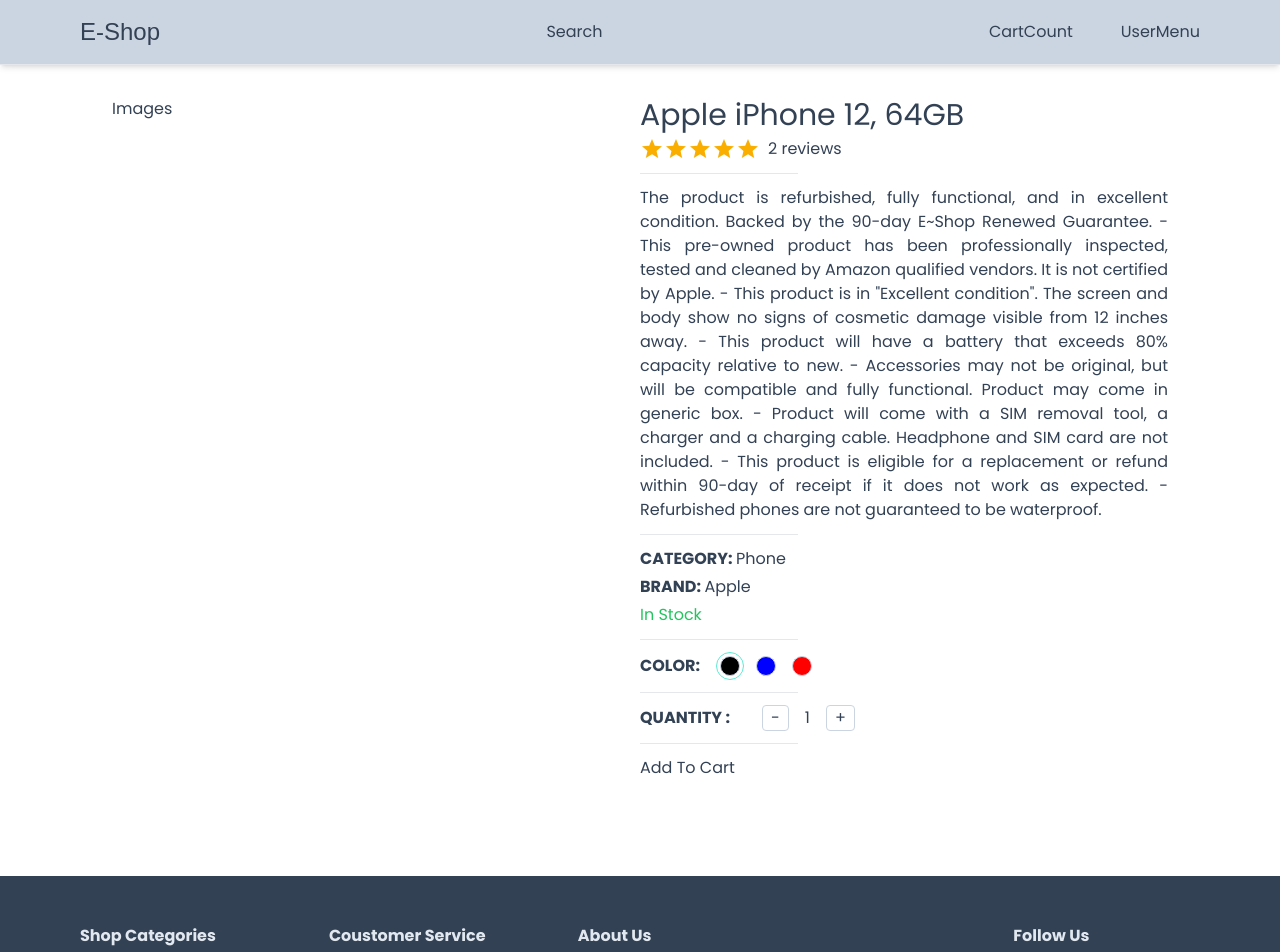
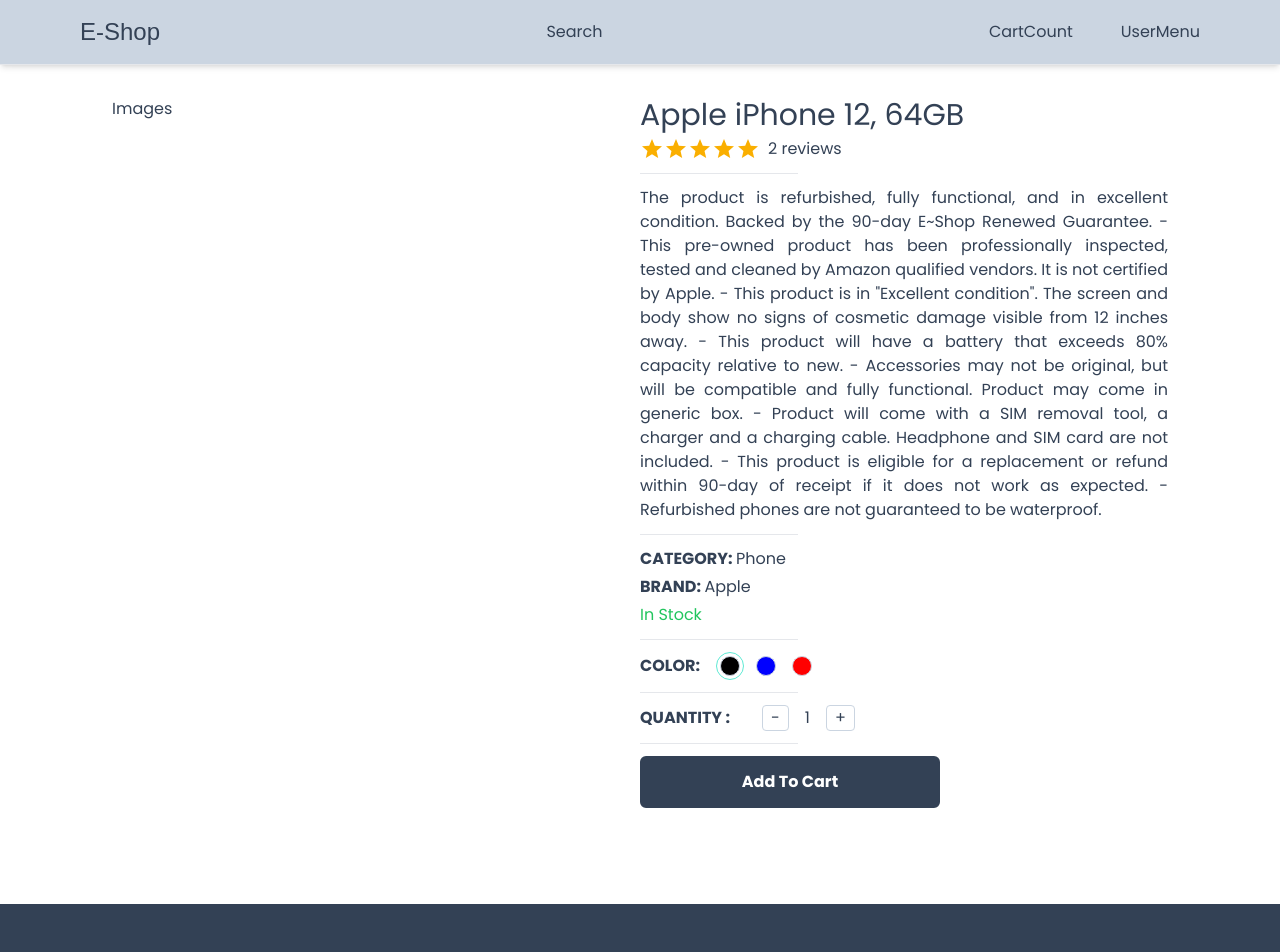
Before and after one commit to Ankit7rma/Ecommerce_web, a Next.js app: page /product/1 in a window 1280 px wide. Shown: the top 952 px of the page. Built offline with nearby package versions, Linux system fonts and the light colour scheme; a web font is replaced by a local one.

Commit message:
Add To Cart Button

```diff
--- /dev/null
+++ b/app/components/Button.tsx
@@ -0,0 +1,45 @@
+'use client'
+
+import { IconType } from "react-icons";
+
+interface ButtonProps{
+    label:string,
+    disabled?:boolean,
+    outline?:boolean,
+    small?:boolean,
+    custom?:string,
+    icon?:IconType,
+    onClick:(e:React.MouseEvent<HTMLButtonElement>)=>void
+}
+
+const Button:React.FC<ButtonProps> = ({
+    label,disabled,outline,small,custom,icon:Icon,onClick
+}) => {
+    return (
+        <button
+        disabled={disabled}
+        className={`disabled:opacity-70 disabled:cursor-not-allowed
+        rounded-md
+        hover:opacity-80
+        transition
+        w-full
+        border-slate-700
+        flex
+        items-center
+        justify-center
+        gap-2
+        ${outline?"bg-white":"bg-slate-700"}
+        ${outline? "text-slate-700":"text-white"}
+        ${small?"text-sm font-light":"text-md font-semibold"}
+        ${small?"py-1 px-2 border-[1px]":"py-3 px-4 border-2"}
+        `}
+        >{
+            Icon && <Icon size={24}/>
+        }
+        {label}
+
+        </button>
+     );
+}
+
+export default Button;
--- a/app/components/products/SetQuantity.tsx
+++ b/app/components/products/SetQuantity.tsx
@@ -8,11 +8,13 @@ interface SetQtyProps{
     handleQtyIncrease:()=>void;
     handleQtyDecrease:()=>void;
 }
+
 const btnStyles=`
     border-[1.2px]
     border-slate-300
     px-2 rounded
 `
+
 const SetQuantity:React.FC<SetQtyProps> = ({
     cartCounter,cartProduct,handleQtyDecrease,handleQtyIncrease
 }) => {
--- a/app/product/[productId]/ProductDetails.tsx
+++ b/app/product/[productId]/ProductDetails.tsx
@@ -1,5 +1,6 @@
 "use client";
 
+import Button from "@/app/components/Button";
 import SetColor from "@/app/components/products/SetColor";
 import SetQuantity from "@/app/components/products/SetQuantity";
 import { Rating } from "@mui/material";
@@ -103,8 +104,8 @@ const ProductDetails: React.FC<ProductDetailsProps> = ({ product }) => {
           handleQtyIncrease={handleQtyIncrease}
         />
         <Horizontal />
-        <div>
-          <button>Add To Cart</button>
+        <div className="max-w-[300px]">
+          <Button label="Add To Cart" onClick={()=>{}}/>
         </div>
       </div>
     </div>
```
